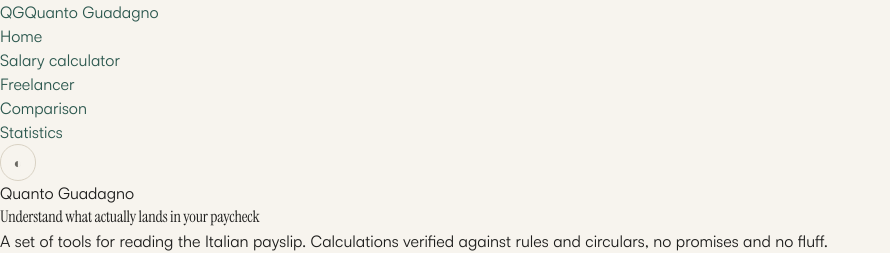
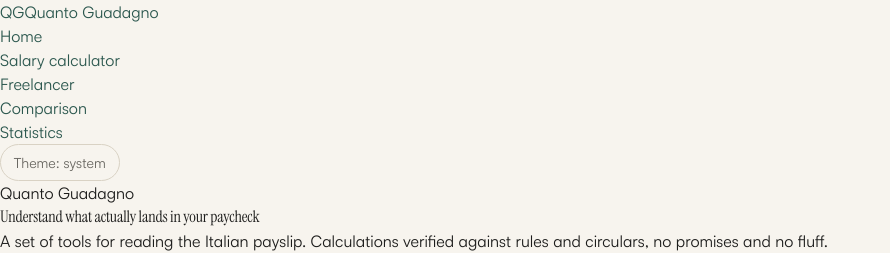
Before and after one commit to stefanovalloncini/quanto-guadagno, a React (Vite) app: page / in a window 1280 px wide. Shown: the top 253 px of the page, without its empty margins (0-890 px from the left). Built offline with nearby package versions, Linux system fonts and the light colour scheme.

Commit message:
refactor(shell): ThemeToggle uses useTheme cycle

```diff
--- a/src/ui/shared/ThemeToggle.tsx
+++ b/src/ui/shared/ThemeToggle.tsx
@@ -1,61 +1,25 @@
-import { useEffect, useState } from "react";
-import { useIntl } from "react-intl";
+import { FormattedMessage, useIntl } from "react-intl";
+import { useTheme } from "./theme/useTheme.ts";
 
-type Theme = "light" | "dark";
-
-const STORAGE_KEY = "qg.theme";
-
-const readStored = (): Theme | null => {
-  try {
-    const v = window.localStorage.getItem(STORAGE_KEY);
-    return v === "light" || v === "dark" ? v : null;
-  } catch {
-    return null;
-  }
-};
-
-const detect = (): Theme => {
-  const stored = readStored();
-  if (stored) return stored;
-  if (typeof window !== "undefined" && window.matchMedia("(prefers-color-scheme: dark)").matches) {
-    return "dark";
-  }
-  return "light";
-};
-
-const apply = (theme: Theme) => {
-  const root = document.documentElement;
-  root.classList.toggle("dark", theme === "dark");
-  root.dataset.theme = theme;
-};
+const LABEL_BY_THEME = {
+  light: "theme.label.light",
+  dark: "theme.label.dark",
+  system: "theme.label.system",
+} as const;
 
 export function ThemeToggle() {
-  const [theme, setTheme] = useState<Theme>(detect);
+  const { theme, cycle } = useTheme();
   const intl = useIntl();
-
-  useEffect(() => {
-    apply(theme);
-    try {
-      window.localStorage.setItem(STORAGE_KEY, theme);
-    } catch {
-      // ignore quota or privacy mode
-    }
-  }, [theme]);
-
-  const next: Theme = theme === "light" ? "dark" : "light";
-  const label = intl.formatMessage(
-    { id: "theme.toggle.label" },
-    { mode: intl.formatMessage({ id: theme === "light" ? "theme.dark" : "theme.light" }) },
-  );
-
   return (
     <button
       type="button"
       className="qg-theme-toggle"
-      aria-label={label}
-      onClick={() => setTheme(next)}
+      onClick={cycle}
+      aria-label={intl.formatMessage({ id: "theme.aria.cycle" })}
     >
-      <span aria-hidden="true">{theme === "light" ? "◐" : "◑"}</span>
+      <span className="qg-theme-toggle__label">
+        <FormattedMessage id="theme.prefix" /> <FormattedMessage id={LABEL_BY_THEME[theme]} />
+      </span>
     </button>
   );
 }
```
